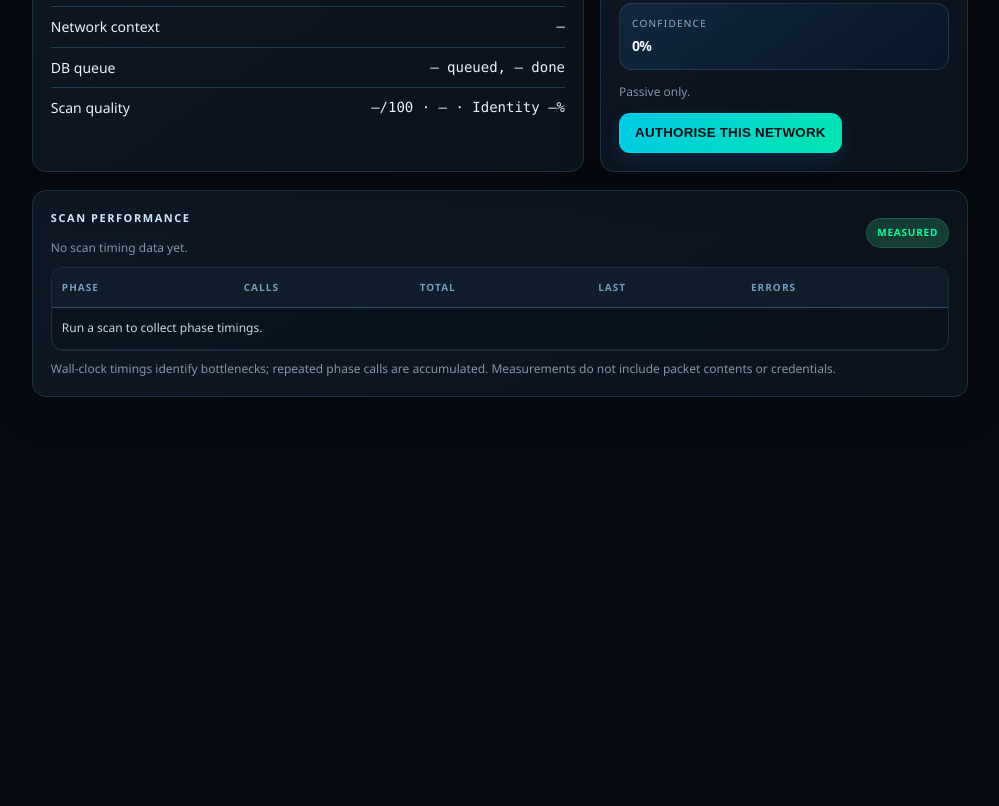
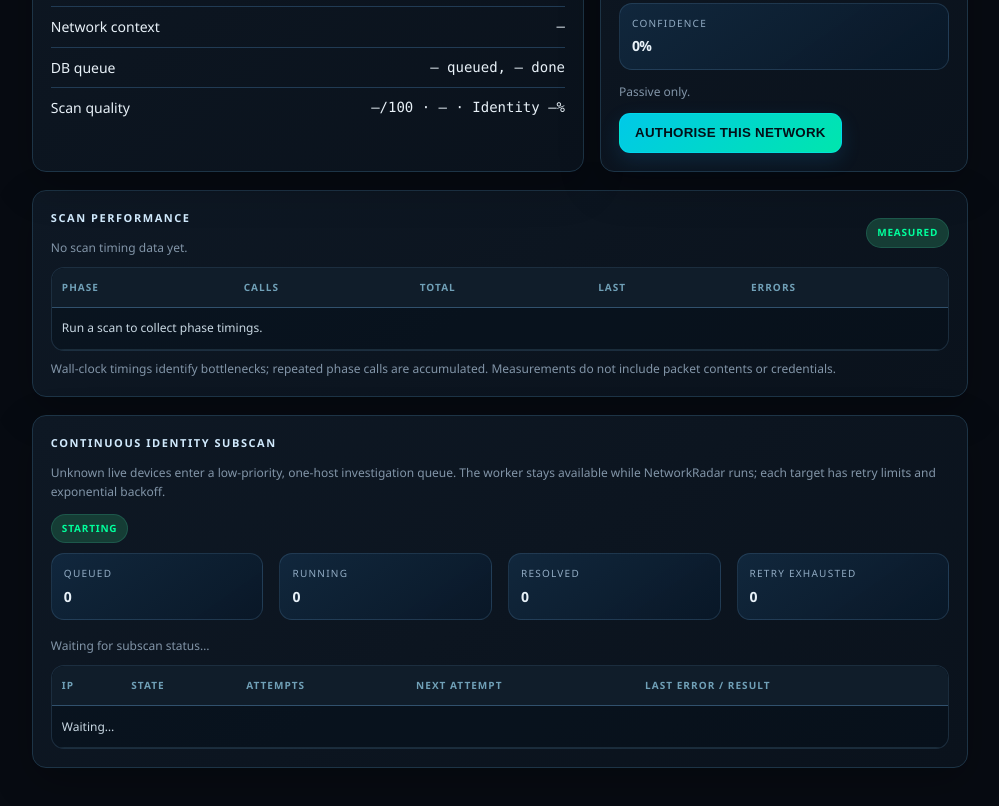
Before and after one commit to Andrew12345-create/NetworkRadar, a plain HTML site: page index.html in a window 1280 px wide. Shown: the part 2496-3302 px from the top of the page, without its empty margins (276-1275 px from the left). Before the commit the page ends 2957 px from the top, so only its background shows below. Drawn offline with Linux system fonts and the light colour scheme; files that its build step writes are made by us from their sources; no server answers; files whose address does not match are found by name.

Commit message:
Add continuous identity subscan dashboard panel

```diff
--- a/index.html
+++ b/index.html
@@ -144,6 +144,7 @@
 <section class="section card"><h2>RECENT EVENTS</h2><div class="scroll"><table><thead><tr><th>TIME</th><th>DEVICE</th><th>CAT</th><th>EVENT</th><th>DETAILS</th></tr></thead><tbody id="eventRows"><tr><td colspan="5">Loading...</td></tr></tbody></table></div></section>
 
 <section class="section card" id="unknownHunter"><div class="row-between"><div><h2 class="m-0">UNKNOWN DEVICE HUNTER</h2><div class="hint">Devices with weak or incomplete identity evidence. A low score is uncertainty, not proof of a threat.</div></div><button class="secondary" onclick="investigateUnknown()">INVESTIGATE UNKNOWN DEVICES</button></div><div class="hint mt-8" id="unknownInvestigationStatus">Investigation is read-only and creates low-severity identity-review records.</div><div class="scroll mt-12"><table><thead><tr><th>IP</th><th>NAME</th><th>TYPE</th><th>OS</th><th>CONFIDENCE</th><th>EVIDENCE</th><th>NEXT ACTION</th><th>STATUS</th></tr></thead><tbody id="unknownRows"><tr><td colspan="7">Loading…</td></tr></tbody></table></div></section>
+<section class="section card" id="identitySubscan"><div class="row-between"><div><h2 class="m-0">CONTINUOUS IDENTITY SUBSCAN</h2><div class="hint">Unknown live devices enter a low-priority, one-host investigation queue. The worker stays available while NetworkRadar runs; each target has retry limits and exponential backoff.</div></div><span class="pill" id="subscanWorkerState">STARTING</span></div><div class="grid mt-10"><div class="profileitem"><div class="label">QUEUED</div><div class="value" id="subscanQueued">0</div></div><div class="profileitem"><div class="label">RUNNING</div><div class="value" id="subscanRunning">0</div></div><div class="profileitem"><div class="label">RESOLVED</div><div class="value" id="subscanResolved">0</div></div><div class="profileitem"><div class="label">RETRY EXHAUSTED</div><div class="value" id="subscanExhausted">0</div></div></div><div class="hint mt-8" id="subscanPolicy">Waiting for subscan status…</div><div class="scroll mt-10"><table><thead><tr><th>IP</th><th>STATE</th><th>ATTEMPTS</th><th>NEXT ATTEMPT</th><th>LAST ERROR / RESULT</th></tr></thead><tbody id="subscanRows"><tr><td colspan="5">Waiting…</td></tr></tbody></table></div></section>
 <section class="section card" id="ipv6"><h2>IPV6 NEIGHBOUR INTELLIGENCE</h2><div class="hint">Read-only observations from the Windows IPv6 neighbour cache. This does not sweep the IPv6 subnet.</div><div class="scroll mt-12"><table><thead><tr><th>IPV6 ADDRESS</th><th>MAC</th><th>INTERFACE</th><th>STATE</th><th>LAST OBSERVED</th><th>IDENTITY LINK</th></tr></thead><tbody id="ipv6Rows"><tr><td colspan="6">Loading…</td></tr></tbody></table></div></section>
 <section class="section card" id="exposure"><h2>EXPOSURE INTELLIGENCE</h2><div class="notice">These are observed open-service exposures, not confirmed vulnerabilities. No exploitation is performed.</div><div class="scroll"><table><thead><tr><th>IP</th><th>OBSERVATION</th><th>SEVERITY</th><th>PORT</th><th>RECOMMENDATION</th><th>LAST SEEN</th><th>STATUS</th></tr></thead><tbody id="exposureRows"><tr><td colspan="7">Loading…</td></tr></tbody></table></div></section>
 <section class="section card" id="assistant"><h2>NETWORKRADAR INTELLIGENCE ASSISTANT</h2><div class="hint">Read-only assistant grounded in the local NetworkRadar database.</div><div class="button-row my-12"><input id="assistantQuestion" placeholder="e.g. Which devices remain unidentified?"/ class="flex-fill min-w-220"><button onclick="askRadar()">ASK RADAR</button></div><div id="assistantAnswer" class="profileitem">Ask a question to inspect your local inventory.</div><div class="scroll mt-12"><table><thead><tr><th>DETAIL</th><th>VALUE</th></tr></thead><tbody id="assistantRows"></tbody></table></div></section>
```
